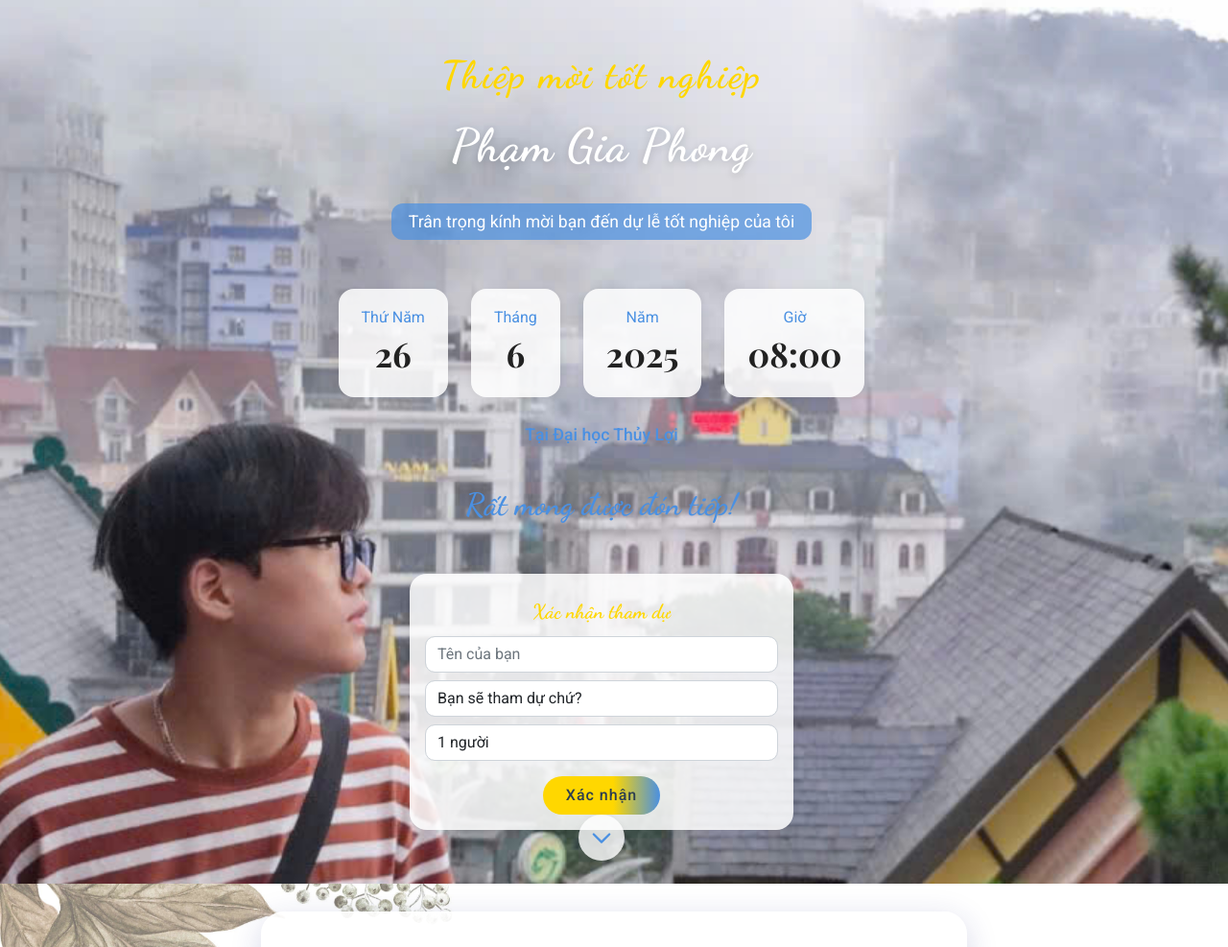
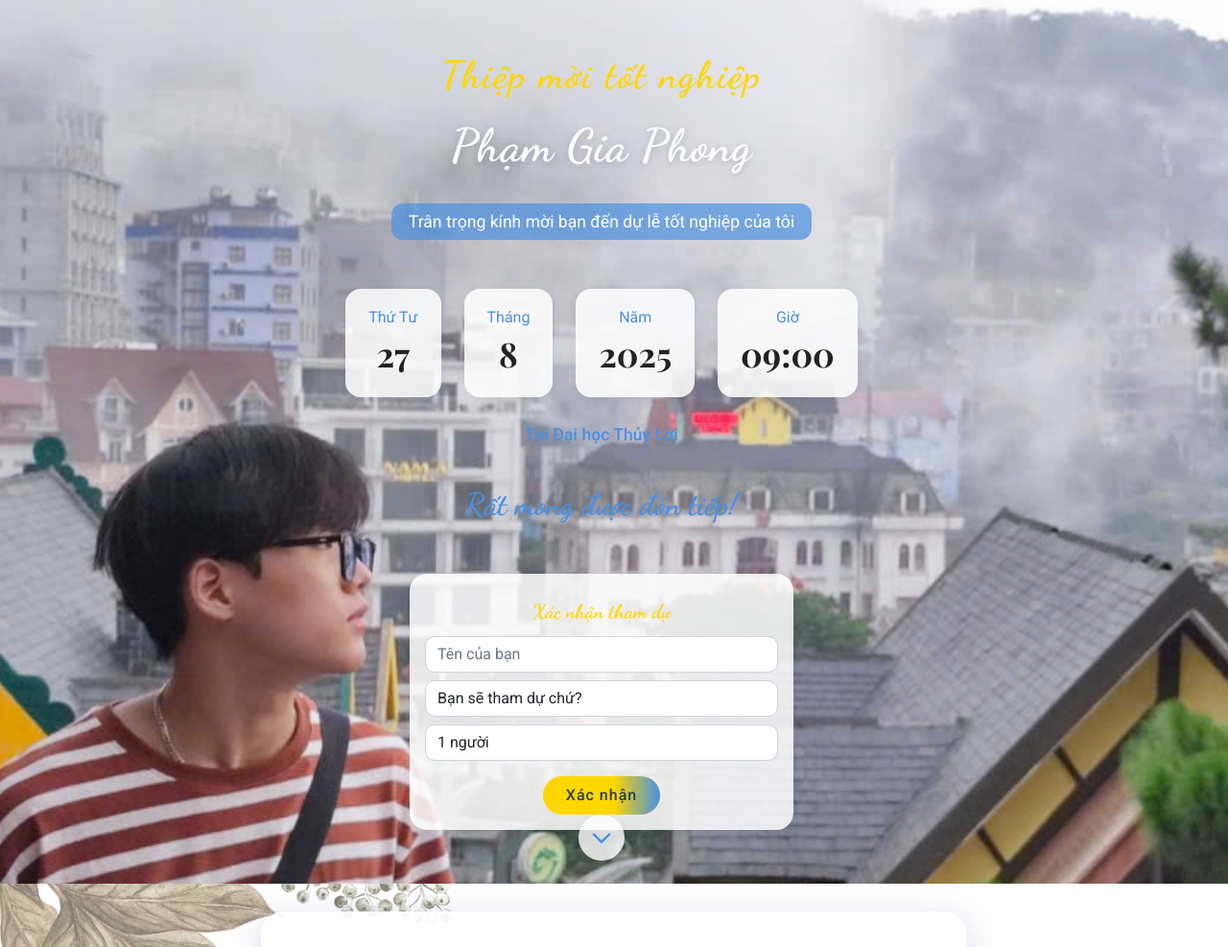
Before and after one commit to fong-AI/thiepdientu, a Flask app: page / in a window 1280 px wide. Shown: the top 987 px of the page at 96% size. Run offline with Flask 2, Linux system fonts and the light colour scheme.

Commit message:
Update index.html

```diff
--- a/templates/index.html
+++ b/templates/index.html
@@ -328,12 +328,12 @@
                             <div class="invite-desc">Trân trọng kính mời bạn đến dự lễ tốt nghiệp của tôi</div>
                             <div class="date-block">
                                 <div class="date-item">
-                                    <div class="label">Thứ Năm</div>
-                                    <div class="value">26</div>
+                                    <div class="label">Thứ Tư</div>
+                                    <div class="value">27</div>
                                 </div>
                                 <div class="date-item">
                                     <div class="label">Tháng</div>
-                                    <div class="value">6</div>
+                                    <div class="value">8</div>
                                 </div>
                                 <div class="date-item">
                                     <div class="label">Năm</div>
@@ -341,7 +341,7 @@
                                 </div>
                                 <div class="date-item">
                                     <div class="label">Giờ</div>
-                                    <div class="value">08:00</div>
+                                    <div class="value">09:00</div>
                                 </div>
                             </div>
                             <div class="location-block">
```
